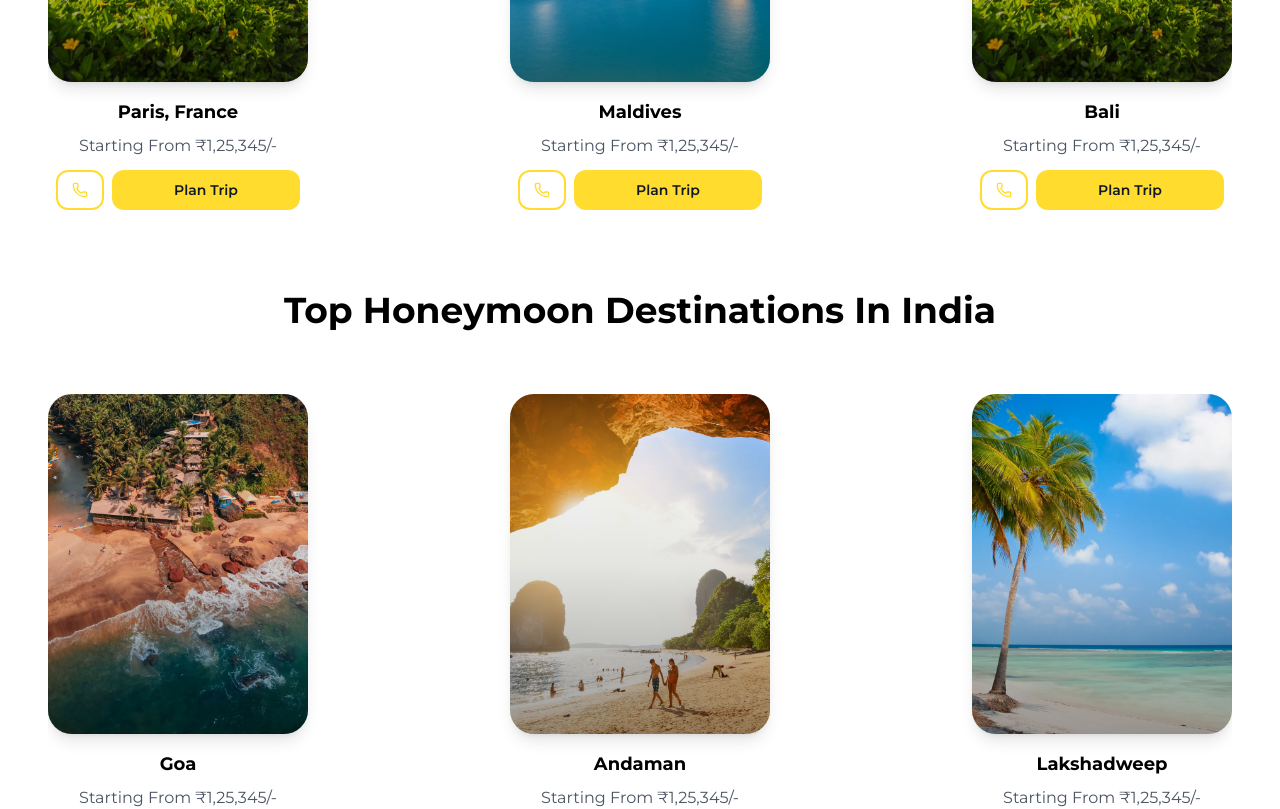
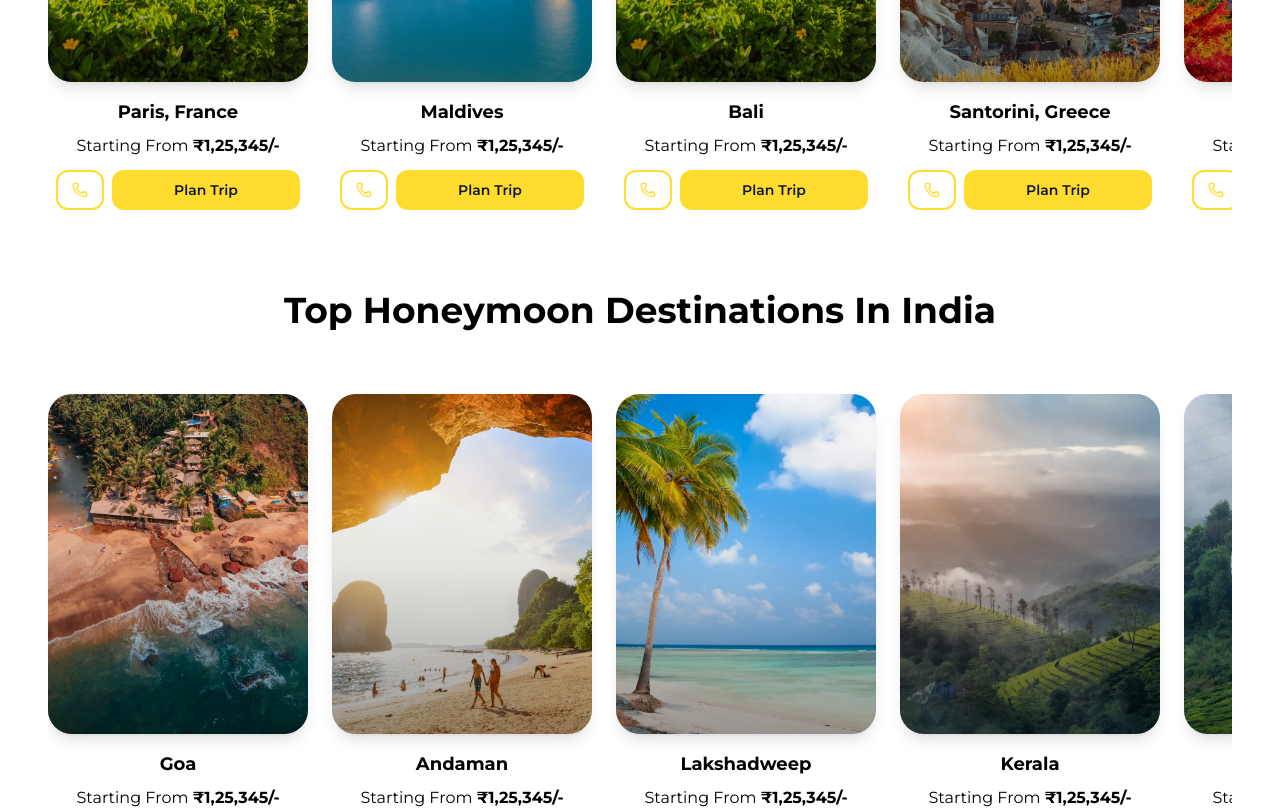
Before and after one commit to urbantrips/ut-client, a Next.js app: page /romantic in a window 1280 px wide. Shown: the part 1420-2229 px from the top of the page. Built offline with nearby package versions, Linux system fonts and the light colour scheme.

Commit message:
fix: increase card count in TravelStyleDestinationsSection and enhance destination price display

```diff
--- a/src/app/romantic/page.tsx
+++ b/src/app/romantic/page.tsx
@@ -22,7 +22,7 @@ export default function TravelStylePage() {
         <TravelStyleDestinationsSection
           title="Experience love in the world's most romantic places."
           destinations={romanticDestinations}
-          cardCount={3}
+          cardCount={5}
         />
       </div>
       {/* Second Cards Section - order-2 on mobile, order-3 on desktop */}
@@ -30,7 +30,7 @@ export default function TravelStylePage() {
         <TravelStyleDestinationsSection
           title="Top Honeymoon Destinations In India"
           destinations={honeymoonDestinationsIndia}
-          cardCount={3}
+          cardCount={5}
         />
       </div>
       {/* Destination Poster - order-4 on all screens */}
--- a/src/components/features/destination-poster-section.tsx
+++ b/src/components/features/destination-poster-section.tsx
@@ -7,7 +7,7 @@ export function DestinationPosterSection() {
     <section className="w-full px-4 sm:px-6 md:px-8 lg:px-12 pt-8 sm:pt-12 md:pt-16 bg-white">
       <div className="max-w-7xl mx-auto">
         <motion.div
-          className=" sm:w-[210px] h-[100px] bg-gray-100 rounded-lg flex items-center justify-center mx-auto"
+          className="h-[100px] sm:h-[200px] bg-gray-100 rounded-lg flex items-center justify-center mx-auto"
           initial={{ opacity: 0, scale: 0.95 }}
           whileInView={{ opacity: 1, scale: 1 }}
           viewport={{ once: true }}
--- a/src/components/features/travel-style-destination-card.tsx
+++ b/src/components/features/travel-style-destination-card.tsx
@@ -79,8 +79,15 @@ export function TravelStyleDestinationCard({ destination, index }: TravelStyleDe
         <p className="text-xs sm:text-base md:text-lg font-bold text-black text-center mb-1 sm:mb-2 truncate">
           {destination.title}
         </p>
-        <p className="text-[10px] sm:text-sm md:text-base text-gray-600 text-center mb-1.5 sm:mb-3 truncate">
-          {destination.price}
+        <p className="text-[10px] sm:text-sm md:text-base text-black text-center mb-1.5 sm:mb-3 truncate">
+          {destination.price.includes('Starting From') ? (
+            <>
+              <span className="font-normal">Starting From </span>
+              <span className="font-bold">{destination.price.replace('Starting From ', '')}</span>
+            </>
+          ) : (
+            <span className="font-bold">{destination.price}</span>
+          )}
         </p>
         <div className="flex gap-1 sm:gap-2 min-w-0">
           <button
--- a/src/components/features/travel-style-destinations-section.tsx
+++ b/src/components/features/travel-style-destinations-section.tsx
@@ -19,6 +19,7 @@ export function TravelStyleDestinationsSection({
   destinations,
   cardCount = 5
 }: TravelStyleDestinationsSectionProps) {
+  // Always show 5 cards on desktop, but only show 3 on mobile
   const displayDestinations = destinations.slice(0, cardCount);
 
   return (
@@ -32,11 +33,15 @@ export function TravelStyleDestinationsSection({
 
         <div className="grid grid-cols-3 sm:flex sm:overflow-x-auto gap-2 sm:gap-4 md:gap-6 md:justify-center lg:justify-between scrollbar-hide pb-4">
           {displayDestinations.map((destination, index) => (
-            <TravelStyleDestinationCard
+            <div
               key={`${destination.title}-${index}`}
-              destination={destination}
-              index={index}
-            />
+              className={index >= 3 ? 'hidden sm:block' : ''}
+            >
+              <TravelStyleDestinationCard
+                destination={destination}
+                index={index}
+              />
+            </div>
           ))}
         </div>
       </div>
```
